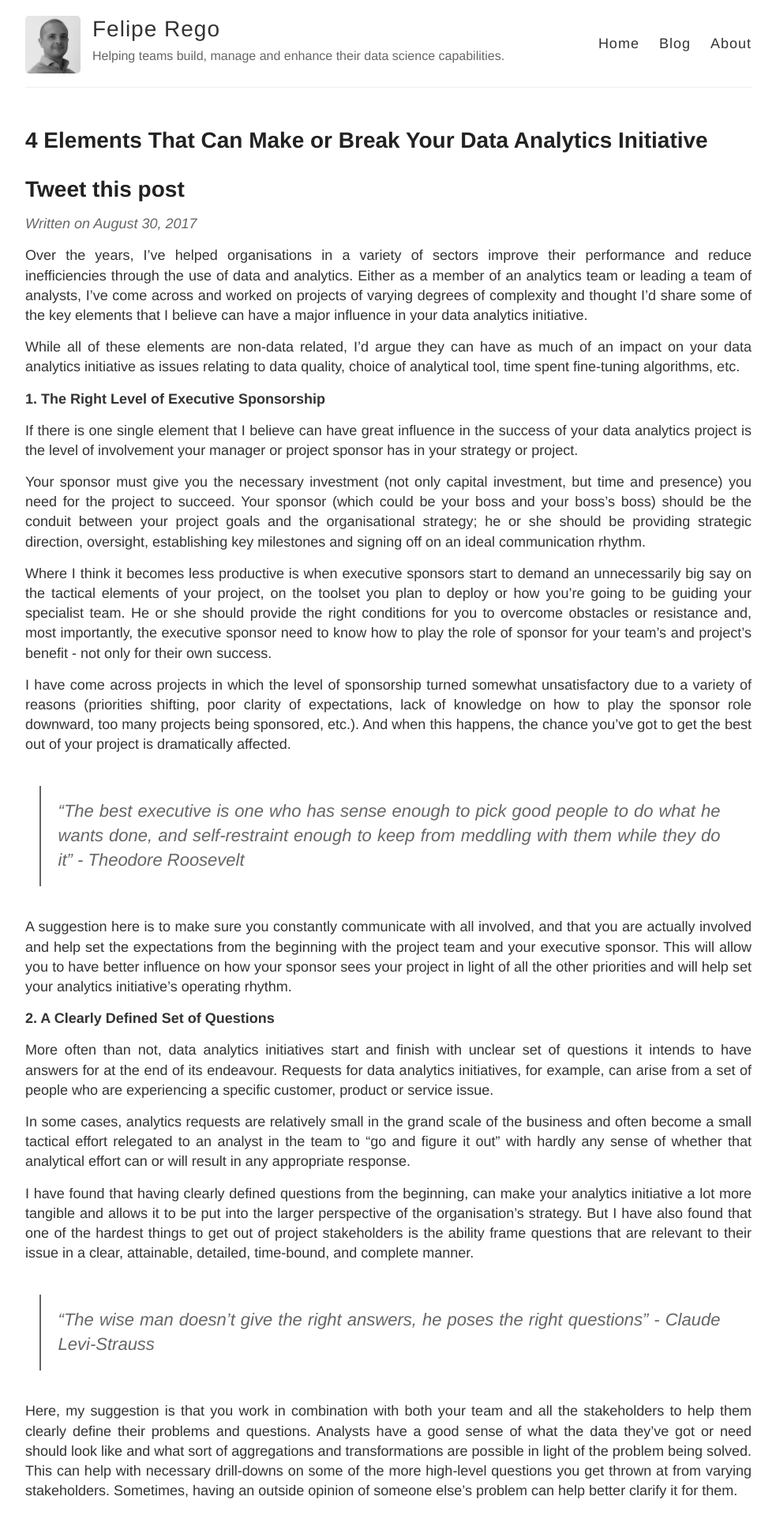
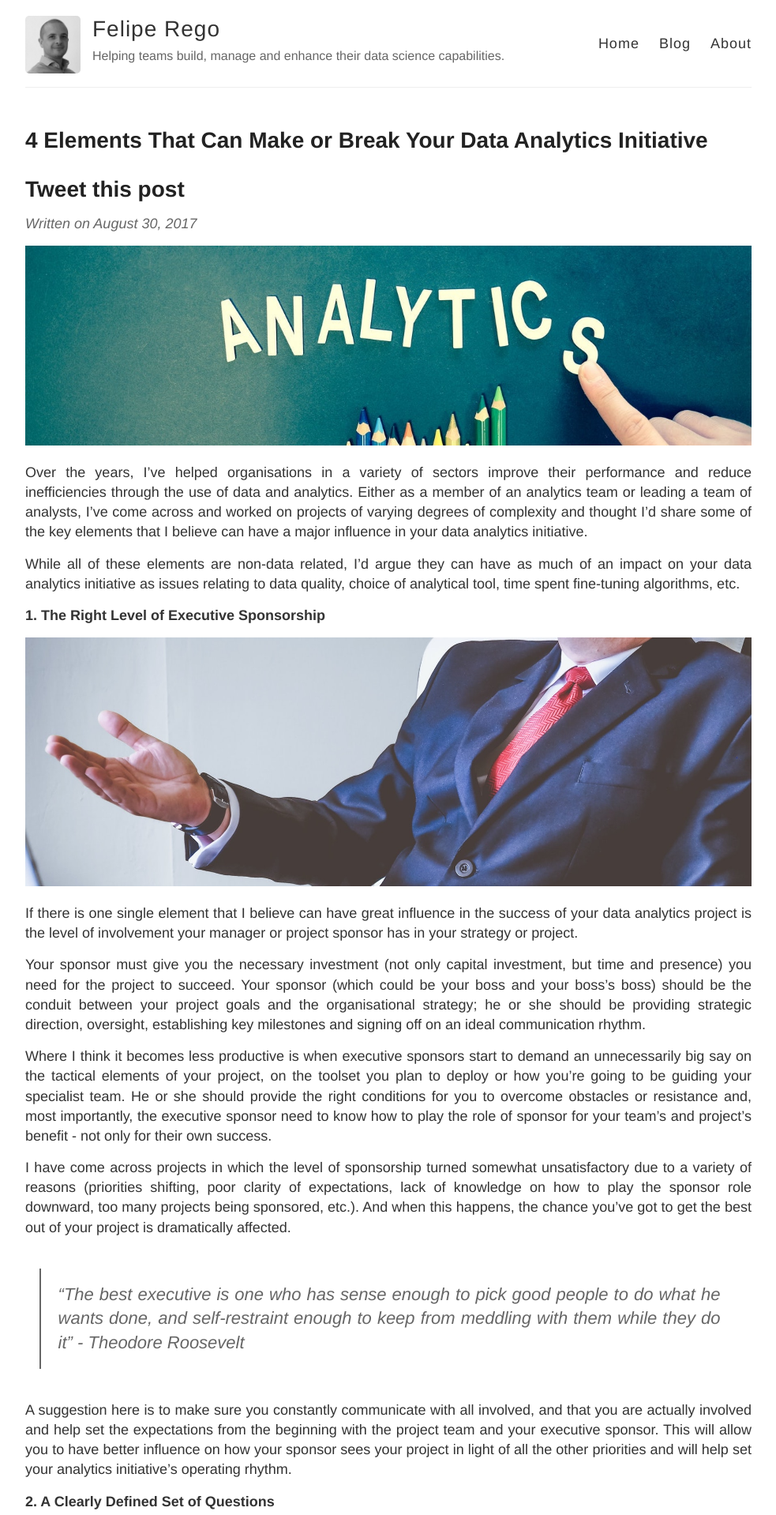
Before and after one commit to FelipeRego/FelipeRego.github.io, a Jekyll site: the page built from _posts/2017-08-30-Four-Elements-Analytics-Initiative.md, in a window 1280 px wide. Shown: the top 1918 px of the page at 79% size, without its empty margins (148-1131 px from the left). Built offline with Jekyll 4.4.1, drawn with Linux system fonts in a browser that asks for light colours; comment, search, counter and statistics services are not loaded.

Commit message:
4 elements post + pic

```diff
--- a/_posts/2017-08-30-Four-Elements-Analytics-Initiative.md
+++ b/_posts/2017-08-30-Four-Elements-Analytics-Initiative.md
@@ -9,12 +9,15 @@ tags:
   - Team
   - Project
 ---
+![](https://github.com/FelipeRego/feliperego.github.io/raw/master/images/4elements_1.png)<!-- -->
 
 Over the years, I've helped organisations in a variety of sectors improve their performance and reduce inefficiencies through the use of data and analytics. Either as a member of an analytics team or leading a team of analysts, I've come across and worked on projects of varying degrees of complexity and thought I'd share some of the key elements that I believe can have a major influence in your data analytics initiative.
 
 While all of these elements are non-data related, I'd argue they can have as much of an impact on your data analytics initiative as issues relating to data quality, choice of analytical tool, time spent fine-tuning algorithms, etc.
 
 **1. The Right Level of Executive Sponsorship**
+
+![](https://github.com/FelipeRego/feliperego.github.io/raw/master/images/4elements_2.png)<!-- -->
 
 If there is one single element that I believe can have great influence in the success of your data analytics project is the level of involvement your manager or project sponsor has in your strategy or project.
 
```
Also changed, not shown: images/4elements_1.png (added), images/4elements_2.png (added).
